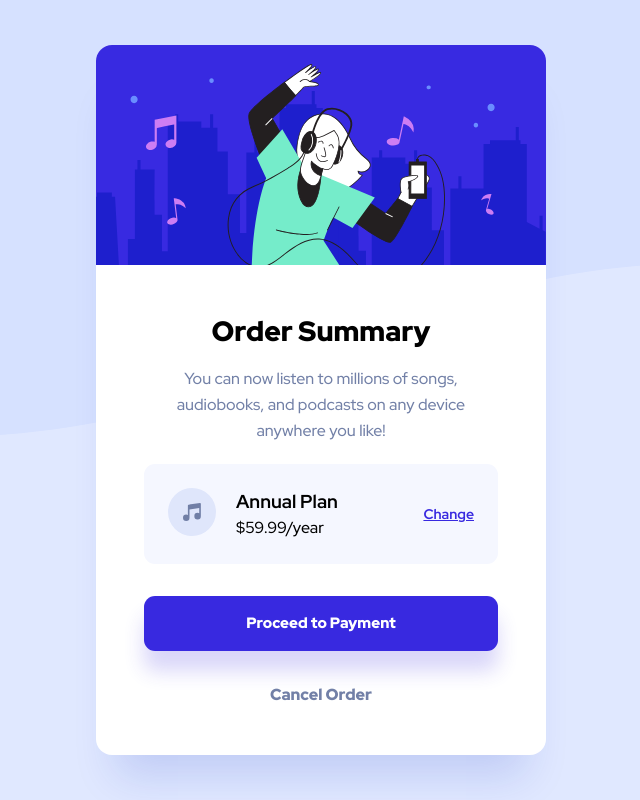
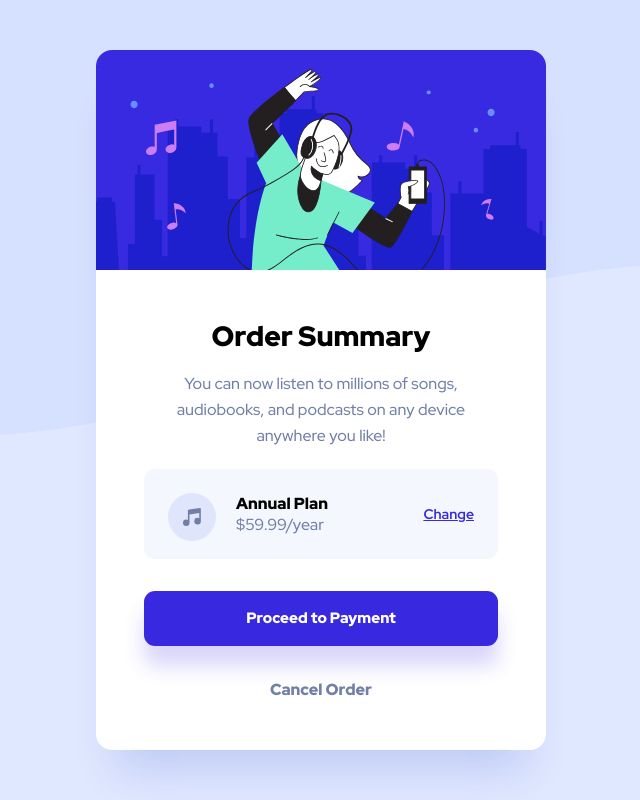
Before and after one commit to zurnadurumm/order-summary-component-main, a plain HTML site: page index.html in a window 1280 px wide. Shown: the whole page, without its empty margins (319-959 px from the left). Drawn offline with Linux system fonts and the light colour scheme.

Commit message:
little color regulations

```diff
--- a/style.css
+++ b/style.css
@@ -137,23 +137,25 @@
     left: 0px;
   }
 
-  /* .annual{
-    grid-column: 2;
+  .annual{
+
     font-size: 1rem;
     font-weight: 900;
     line-height: 21px;
-    margin-bottom: 6px;
+
 
   }
   .cost{
-    grid-row: 2;
+
     font-size: 1rem;
     font-weight: 500;
     line-height: 21px;
+    color:  hsla(224, 23%, 55%, 1);
+    ;
 
-  } */
+  }
   .change__button{
-    /* grid-row: 1/3; */
+
     text-align: end;
     text-decoration: underline;
     font-size: 14px;
```
